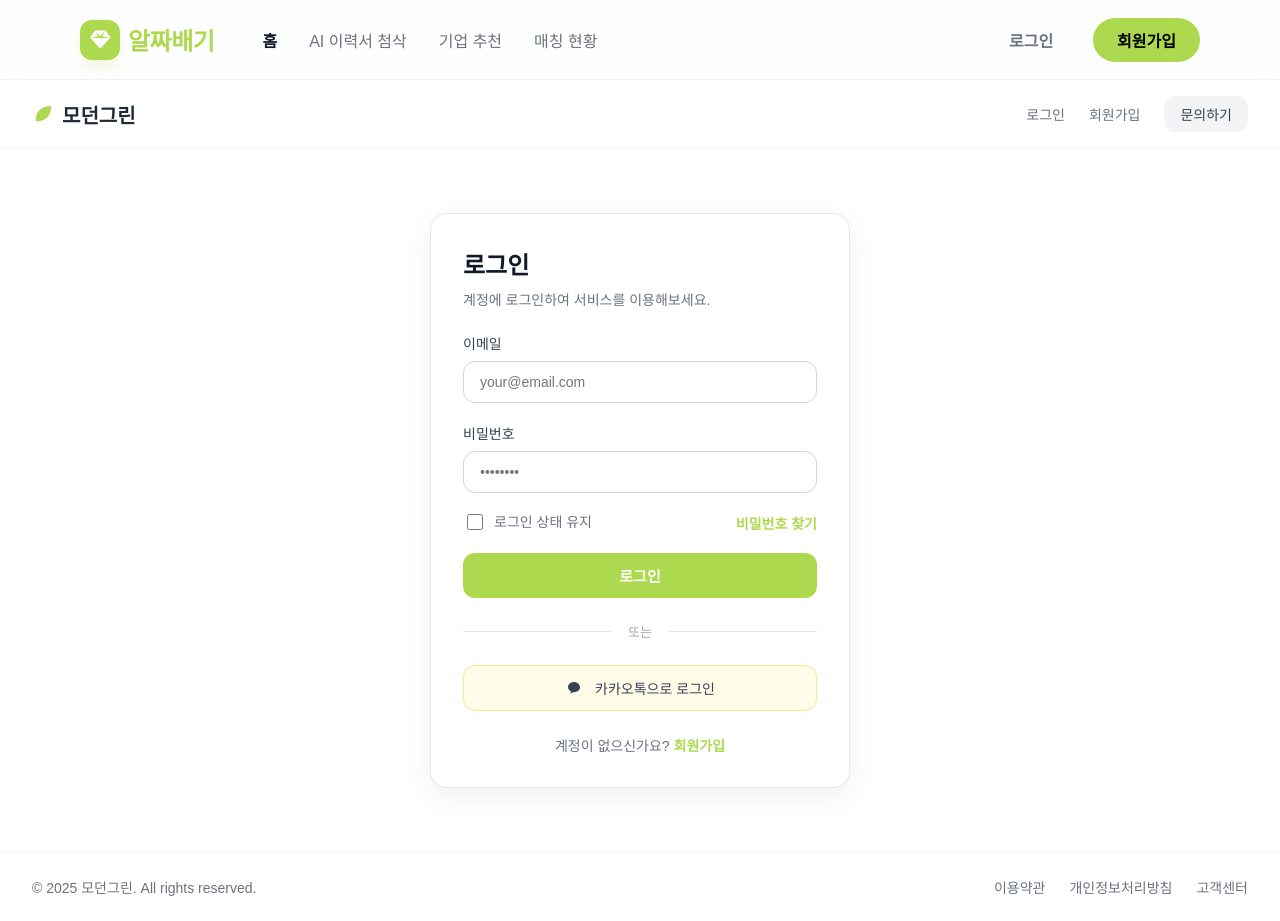
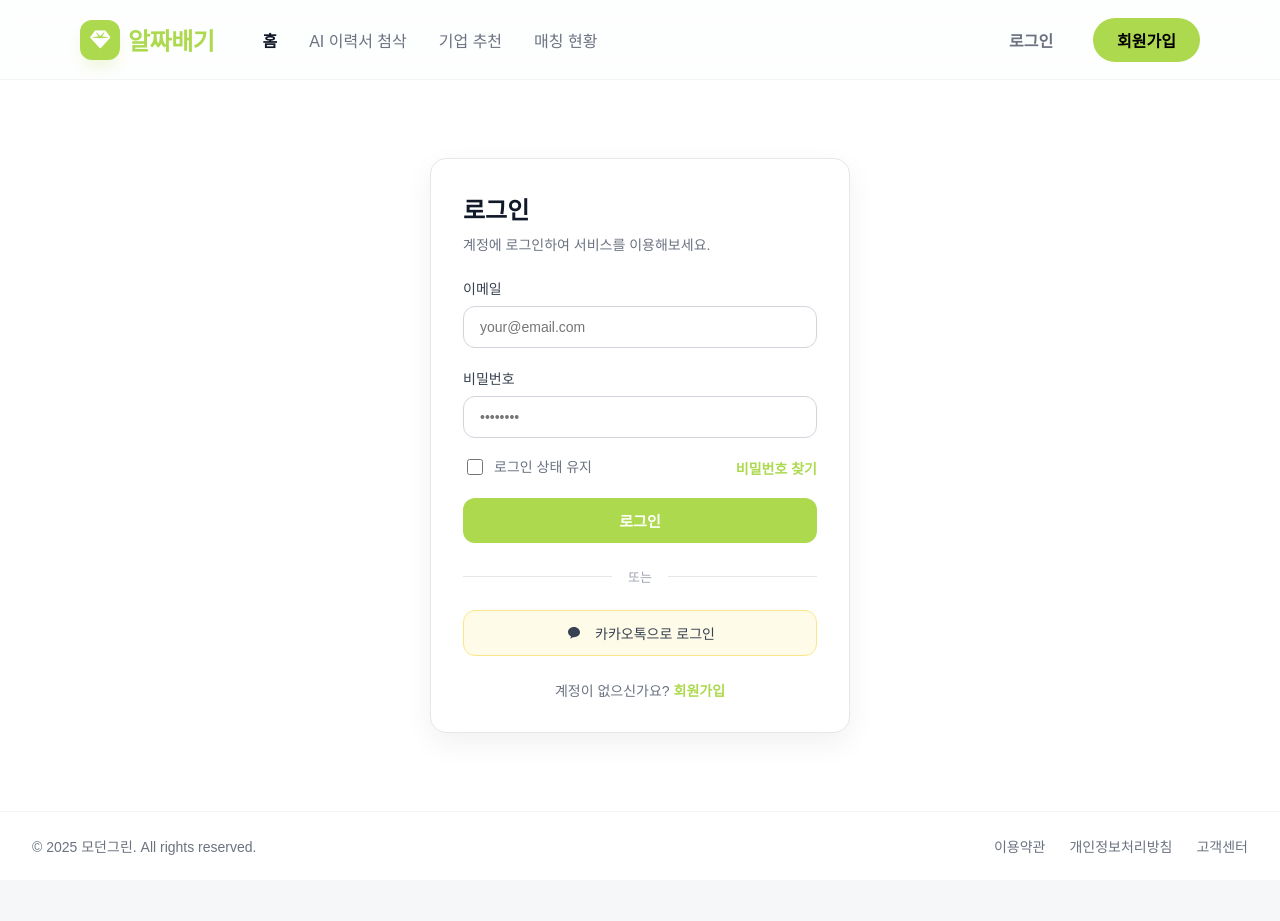
Before and after one commit to ppre1ude/realdeal-fe, a React (Vite) app: page /login in a window 1280 px wide. After the commit the page ends 880 px from the top, so only its background shows below. Built offline with nearby package versions, Linux system fonts and the light colour scheme; a web font is replaced by a local one.

Commit message:
style: 로그인, 사인업 페이지에 포함되어 있던 헤더 제거

```diff
--- a/src/pages/components/ops/AuthLayout.tsx
+++ b/src/pages/components/ops/AuthLayout.tsx
@@ -1,20 +1,13 @@
 import type { ReactNode } from 'react'
 import {
   AppFrame,
-  Brand,
-  BrandIcon,
-  BrandName,
-  ContactButton,
   Footer,
   FooterCopy,
   FooterLink,
   FooterLinks,
   FooterRow,
   GlobalStyle,
-  Header,
   Main,
-  Nav,
-  NavLink,
   Page,
 } from './AuthLayout.styles'
 
@@ -22,46 +15,11 @@ type AuthLayoutProps = {
   children: ReactNode
 }
 
-const LeafIcon = () => (
-  <svg
-    width="22"
-    height="22"
-    viewBox="0 0 24 24"
-    fill="none"
-    aria-hidden="true"
-    focusable="false"
-  >
-    <path
-      d="M20.8 3.2c-7.1.1-12 2.8-14.5 7-1.9 3.2-2.2 6.7-2.2 9.8 3.1 0 6.6-.3 9.8-2.2 4.2-2.5 6.9-7.4 7-14.6z"
-      fill="currentColor"
-    />
-    <path
-      d="M7 17c2.9-1.1 6.4-3.8 10-7.6"
-      stroke="currentColor"
-      strokeWidth="1.5"
-      strokeLinecap="round"
-    />
-  </svg>
-)
-
 const AuthLayout = ({ children }: AuthLayoutProps) => (
   <>
     <GlobalStyle />
     <Page>
       <AppFrame>
-        <Header>
-          <Brand>
-            <BrandIcon aria-hidden="true">
-              <LeafIcon />
-            </BrandIcon>
-            <BrandName>모던그린</BrandName>
-          </Brand>
-          <Nav>
-            <NavLink to="/login">로그인</NavLink>
-            <NavLink to="/register">회원가입</NavLink>
-            <ContactButton type="button">문의하기</ContactButton>
-          </Nav>
-        </Header>
         <Main>{children}</Main>
         <Footer>
           <FooterRow>
```
